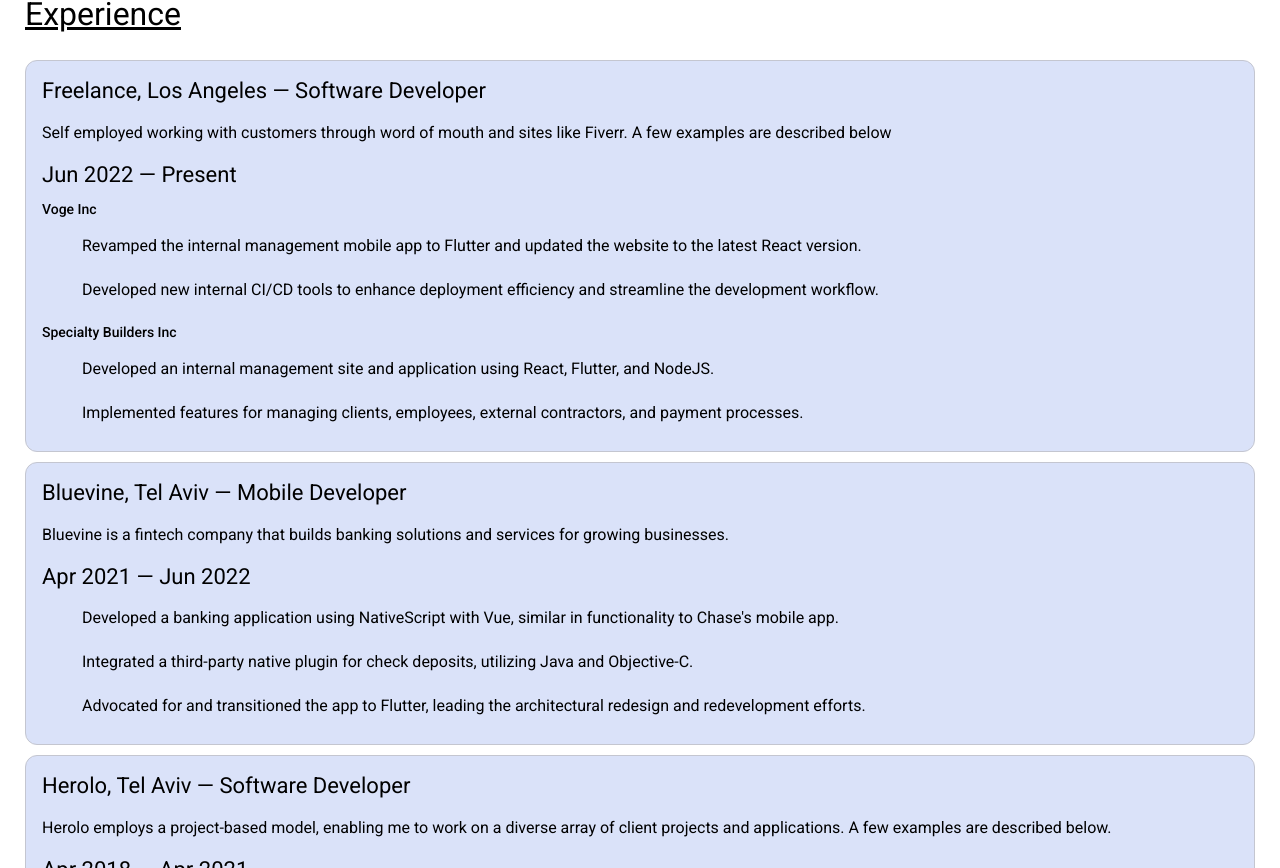
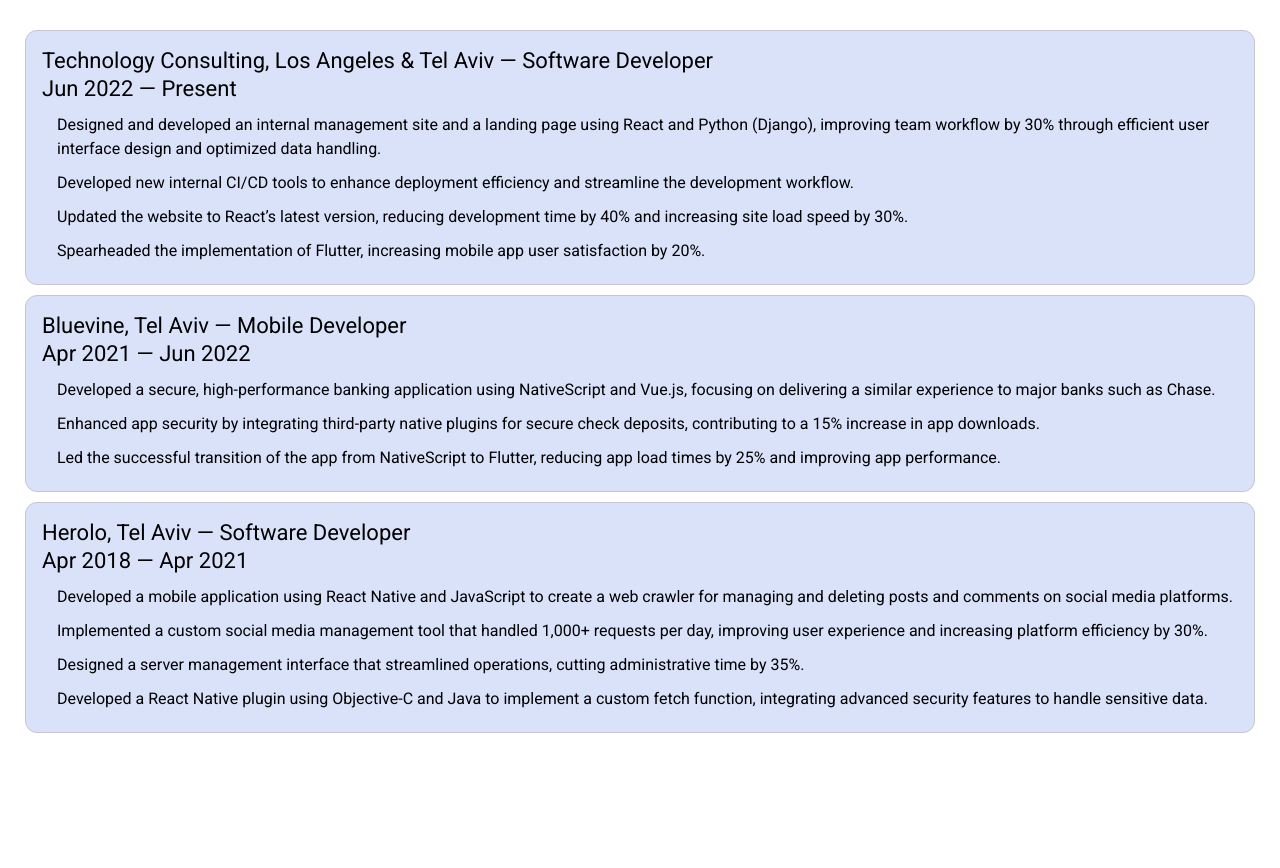
Before and after one commit to Coby-Amar/portfolio, an Angular app: page / in a window 1280 px wide. Shown: the part 992-1860 px from the top of the page. After the commit the page ends 1750 px from the top, so only its background shows below. Built offline with nearby package versions, Linux system fonts and the light colour scheme.

Commit message:
update experiences

```diff
--- a/src/components/main/main.component.css
+++ b/src/components/main/main.component.css
@@ -2,9 +2,9 @@
 
     main {
         padding: 0 25px;
+        padding-bottom: 25px;
         font: var(--mat-sys-body-large);
     }
-
 
     h2 {
         font: var(--mat-sys-headline-large);
@@ -50,21 +50,25 @@
         object-fit: contain;
         width: 100%;
         height: 100%;
-        padding: 10px 0;
     }
 
     .experiences {
+        display: flex;
+        flex-flow: column;
+        row-gap: 10px;
+    }
+
+    .experience {
         background-color: var(--mat-sys-secondary-container);
-        margin: 10px 0;
     }
 
     .list {
         margin-top: 5px;
-        margin-bottom: 5px;
+        padding-left: 15px;
     }
 
     .list li {
-        padding: 10px 0;
+        padding: 5px 0;
     }
 
     .list li::marker {
--- a/src/components/main/main.component.html
+++ b/src/components/main/main.component.html
@@ -22,21 +22,19 @@
         </a>
         }
     </section>
-    <section>
+    <section class="experiences">
         <h2>Experience</h2>
         @for (experience of experiences; track experience) {
-        <mat-card appearance="outlined" class="experiences">
+        <mat-card appearance="outlined" class="experience">
             <mat-card-header>
                 <mat-card-title>
                     {{experience.company}}, {{experience.location}} — {{experience.position}}
                 </mat-card-title>
             </mat-card-header>
             <mat-card-content>
-                <p>{{experience.description}}</p>
                 <span class="dates">{{experience.startDate}} — {{experience.endDate}}</span>
                 @if (experience.content) {
                 <ul class="list">
-
                     @for (content of experience.content; track $index) {
                     <li>
                         {{content}}
@@ -44,20 +42,6 @@
                     }
                 </ul>
                 }
-                @if (experience.clients) {
-                @for (client of experience.clients; track $index) {
-                <h4>
-                    {{client.name}}
-                </h4>
-                <ul class="list">
-                    @for (description of client.description; track $index) {
-                    <li>
-                        {{description}}
-                    </li>
-                    }
-                </ul>
-                }
-                }
             </mat-card-content>
         </mat-card>
         }
--- a/src/components/main/main.component.ts
+++ b/src/components/main/main.component.ts
@@ -1,4 +1,4 @@
-import { Component } from '@angular/core';
+import { Component, contentChild } from '@angular/core';
 import { MatCardModule } from '@angular/material/card';
 import { MatListModule } from '@angular/material/list';
 import { MatDividerModule } from '@angular/material/divider';
@@ -33,62 +33,41 @@
   ]
   experiences = [
     {
-      company: 'Freelance',
-      location: 'Los Angeles',
+      company: 'Technology Consulting',
+      location: 'Los Angeles & Tel Aviv',
       position: 'Software Developer',
-      description: 'Self employed working with customers through word of mouth and sites like Fiverr. A few examples are described below',
       startDate: 'Jun 2022',
       endDate: 'Present',
-      clients: [
-        {
-          name: 'Voge Inc',
-          description: [
-            'Revamped the internal management mobile app to Flutter and updated the website to the latest React version.',
-            'Developed new internal CI/CD tools to enhance deployment efficiency and streamline the development workflow.',
-          ]
-        },
-        {
-          name: 'Specialty Builders Inc',
-          description: [
-            'Developed an internal management site and application using React, Flutter, and NodeJS.',
-            'Implemented features for managing clients, employees, external contractors, and payment processes.'
-          ]
-        },
+      content: [
+        "Designed and developed an internal management site and a landing page using React and Python (Django), improving team workflow by 30% through efficient user interface design and optimized data handling.",
+        "Developed new internal CI/CD tools to enhance deployment efficiency and streamline the development workflow.",
+        "Updated the website to React’s latest version, reducing development time by 40% and increasing site load speed by 30%.",
+        "Spearheaded the implementation of Flutter, increasing mobile app user satisfaction by 20%.",
       ]
     },
     {
       company: 'Bluevine',
       location: 'Tel Aviv',
       position: 'Mobile Developer',
-      description: 'Bluevine is a fintech company that builds banking solutions and services for growing businesses.',
       startDate: 'Apr 2021',
       endDate: 'Jun 2022',
       content: [
-        'Developed a banking application using NativeScript with Vue, similar in functionality to Chase\'s mobile app.',
-        'Integrated a third-party native plugin for check deposits, utilizing Java and Objective-C.',
-        'Advocated for and transitioned the app to Flutter, leading the architectural redesign and redevelopment efforts.'
+        'Developed a secure, high-performance banking application using NativeScript and Vue.js, focusing on delivering a similar experience to major banks such as Chase.',
+        'Enhanced app security by integrating third-party native plugins for secure check deposits, contributing to a 15% increase in app downloads.',
+        'Led the successful transition of the app from NativeScript to Flutter, reducing app load times by 25% and improving app performance.'
       ],
     },
     {
       company: 'Herolo',
       location: 'Tel Aviv',
       position: 'Software Developer',
-      description: 'Herolo employs a project-based model, enabling me to work on a diverse array of client projects and applications. A few examples are described below.',
       startDate: 'Apr 2018',
       endDate: 'Apr 2021',
-      clients: [
-        {
-          name: 'Eraser',
-          description: ['Developed a mobile application using React Native: Integrated a Vanilla JavaScript crawler script into a WebView to automate login and manage content (e.g., deleting posts and comments) across various social media platforms such as Facebook and Instagram.'],
-        },
-        {
-          name: 'Emersion',
-          description: ['Built a web application with React, Styled Components, Redux, and Axios for managing custom servers, including power controls and configurations, providing a service akin to AWS and Azure.'],
-        },
-        {
-          name: 'Check Point',
-          description: ['Created a React Native plugin using Objective-C and Java to implement a custom fetch function with enhanced security layers tailored for specific use cases.'],
-        },
+      content: [
+        "Developed a mobile application using React Native and JavaScript to create a web crawler for managing and deleting posts and comments on social media platforms.",
+        "Implemented a custom social media management tool that handled 1,000+ requests per day, improving user experience and increasing platform efficiency by 30%.",
+        "Designed a server management interface that streamlined operations, cutting administrative time by 35%.",
+        "Developed a React Native plugin using Objective-C and Java to implement a custom fetch function, integrating advanced security features to handle sensitive data.",
       ]
     },
   ]
```
